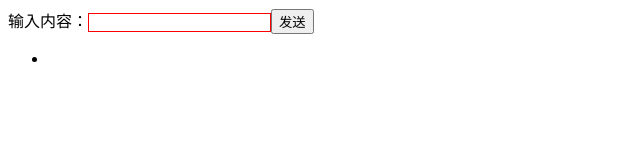
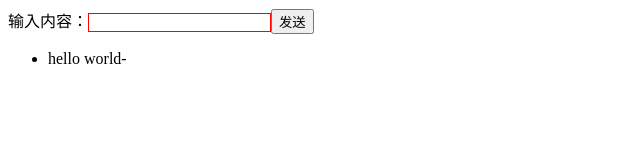
Before and after one commit to fanfanyir/The-way-to-develop, a React (Create React App) app in the folder react/my-app/: page / in a window 1280 px wide. Both pictures are taken after a click on the button "发送". Shown: the top 160 px of the page, without its empty margins (0-640 px from the left). Built offline with nearby package versions, Linux system fonts and the light colour scheme.

Commit message:
虚拟DOM

```diff
--- a/react/my-app/src/components/todo/index.js
+++ b/react/my-app/src/components/todo/index.js
@@ -14,6 +14,7 @@ class Todo extends Component {
     }
 
     render(){
+        // JSX -> createElement  ->  虚拟DOM(JS 对象) -> 真实的 DOM
         return (
             <div>
                 <Input addTitle={this.addTitle}/>
--- a/react/my-app/src/components/todo/input/index.js
+++ b/react/my-app/src/components/todo/input/index.js
@@ -1,8 +1,11 @@
-import React, {Component, Fragment} from 'react'
+import React, {Component, Fragment} from 'react';
+import PropTypes  from 'prop-types';
+import Test from '../test.js'
 
 class Input extends Component {
     constructor(props){
         super(props)
+        // 当组件的 state 或者 props 发生改变的时候， render 函数就会重新执行
         this.state = {
             title: ''
         }
@@ -28,11 +31,12 @@ class Input extends Component {
                 }
                 <label htmlFor="insertArea">输入内容：</label>
                 <input
-                id="insertArea"
-                className='input'
-                value={this.state.title}
-                onChange={this.changeHandle}/>
+                    id="insertArea"
+                    className='input'
+                    value={this.state.title}
+                    onChange={this.changeHandle}/>
                 <button onClick={this.clickHandle}>发送</button>
+                <Test content={this.state.title}></Test>
             </Fragment>
         )
     }
@@ -61,4 +65,8 @@ class Input extends Component {
     }
 }
 
+Input.propTypes = {
+    addTitle: PropTypes.func.isRequired   //必填，如果没办法传也可以设置默认值---defalutProps
+}
+
 export default Input
--- a/react/my-app/src/components/todo/list/index.js
+++ b/react/my-app/src/components/todo/list/index.js
@@ -1,4 +1,5 @@
-import React,{ Component } from 'react'
+import React,{ Component } from 'react';
+import PropTypes  from 'prop-types';
 
 class List extends Component {
 
@@ -19,11 +20,11 @@ class List extends Component {
             return <li
                         key={index}
                         onClick={this.handleDelete.bind(this,index)}
-                        dangerouslySetInnerHTML={{__html: item}}
+                        // dangerouslySetInnerHTML={{__html: item}}
 
                     >
                      {/* 不转义，直接以 ’h1’ 形式显示出来 */}
-                    {/* {item} */}
+                    {this.props.test}-{item}
                     </li>
         })
     }
@@ -34,4 +35,14 @@ class List extends Component {
     }
 }
 
+
+List.propTypes = {
+    deleteTitle: PropTypes.func,
+    test: PropTypes.string.isRequired,
+    // list: PropTypes.arrayOf(PropTypes.number,PropTypes.string)      // 是 number 或者 string
+}
+
+List.defaultProps = {
+    test: 'hello world'
+}
 export default List
--- /dev/null
+++ b/react/my-app/src/components/todo/test.js
@@ -0,0 +1,12 @@
+import React, {Component} from 'react';
+class Text extends Component {
+    // 两种理解方式：
+    // 当父组件的 render 函数被运行时，它的子组件的 render 都将被重新运行一次
+        /* props 发生改变的时候， render 函数也会重新执行 */
+
+    render(){
+        return <div>{this.props.content}</div>
+    }
+}
+
+export default Text;
```
Also changed, not shown: react/my-app/src/components/next/总结2.txt (added), react/my-app/src/components/todo/总结1.txt (renamed from react/my-app/src/components/总结.txt).
